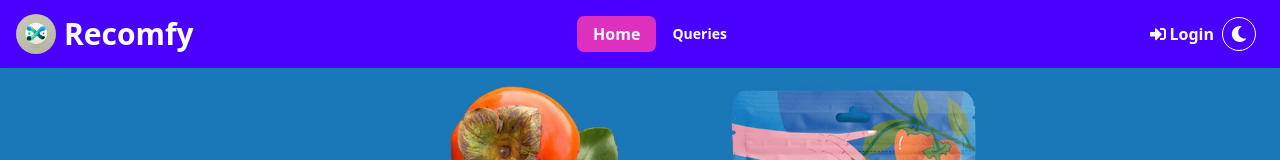
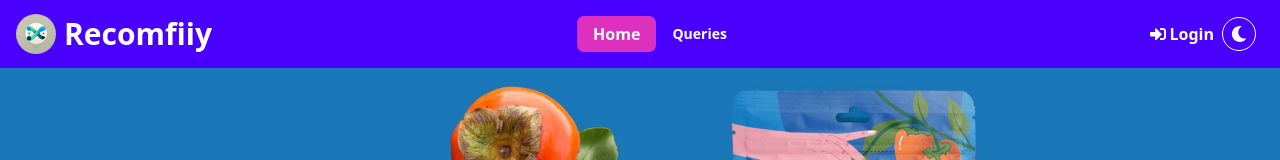
Before and after one commit to johhny47/product-recommendation-client, a React (Vite) app: page / in a window 1280 px wide. Shown: the top 160 px of the page. Built offline with nearby package versions, Linux system fonts and the light colour scheme; no server answers.

Commit message:
change website naame2

```diff
--- a/src/Component/NavBar/Navbar.jsx
+++ b/src/Component/NavBar/Navbar.jsx
@@ -105,7 +105,7 @@ const Navbar = () => {
                 className="w-5 h-5 md:h-8 md:w-8 lg:h-10 lg:w-10 rounded-full"
               />
               <a className="mx-2 text-xl md:text-xl lg:text-3xl font-bold text-white">
-                Recomfy
+                Recomfiiy
               </a>
             </div>
           </Link>
```
